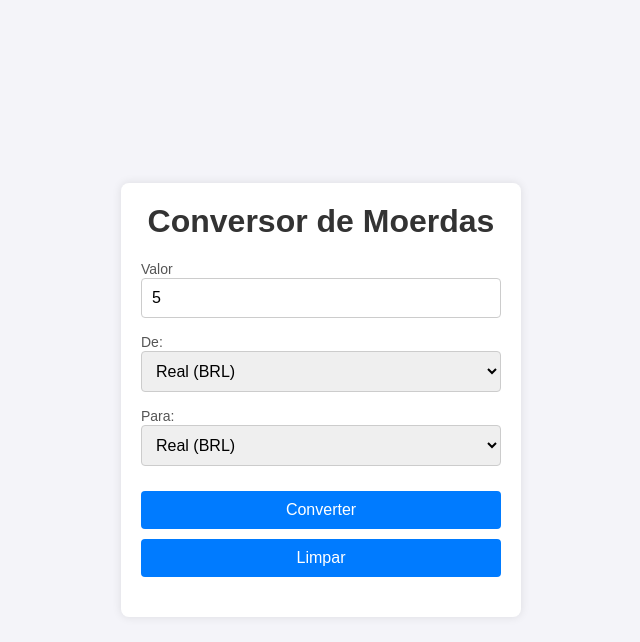
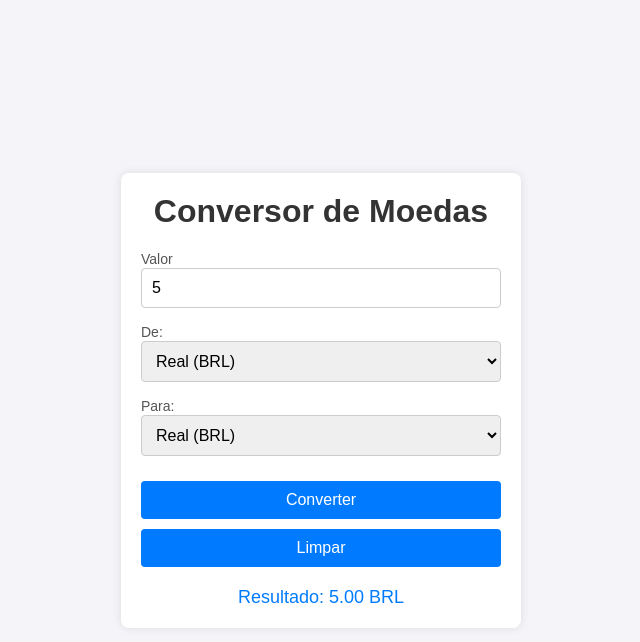
Before and after one commit to RennanLopess/Project-Currency-Converter, a plain HTML site: page index.html in a window 1280 px wide. Both pictures are taken after typing "5" into the empty fields and a click on the button "Converter". Shown: the whole page, without its empty margins (319-959 px from the left). Drawn offline with Linux system fonts and the light colour scheme.

Commit message:
Código finalizado

```diff
--- a/index.html
+++ b/index.html
@@ -10,7 +10,7 @@
 <body>
         <main>
 
-            <h1>Conversor de Moerdas</h1>
+            <h1>Conversor de Moedas</h1>
             <form id="currency-form">
 
                 <div class="input-group">
@@ -29,7 +29,7 @@
 
                 <div class="input-group">
                     <label>Para:</label>
-                    <select id="daMoeda">
+                    <select id="paraMoeda">
                         <option value="BRL">Real (BRL)</option>
                         <option value="USD">Dólar (USD)</option>
                         <option value="EUR">Euro (EUR)</option>
--- a/script.js
+++ b/script.js
@@ -10,4 +10,14 @@ document.getElementById('currency-form').addEventListener('submit', function(eve
         USD:{BRL:5.73, EUR:0.88},
         EUR:{USD:1.13, BRL:6.50}
     };
+
+    let valorConvertido;
+    if(daMoeda === paraMoeda){
+        valorConvertido = parseFloat(valor);
+    }else{
+        valorConvertido = parseFloat(valor) * exchangeRates[daMoeda][paraMoeda];
+    }
+
+    const conversao = document.getElementById('conversao');
+    conversao.textContent = `Resultado: ${valorConvertido.toFixed(2)} ${paraMoeda}`;
 });
```
